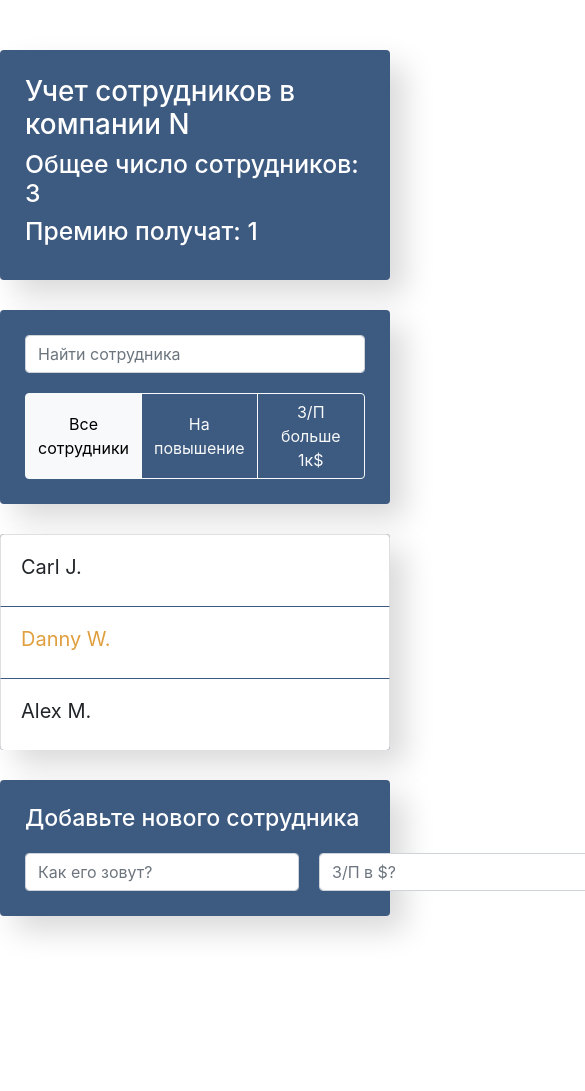
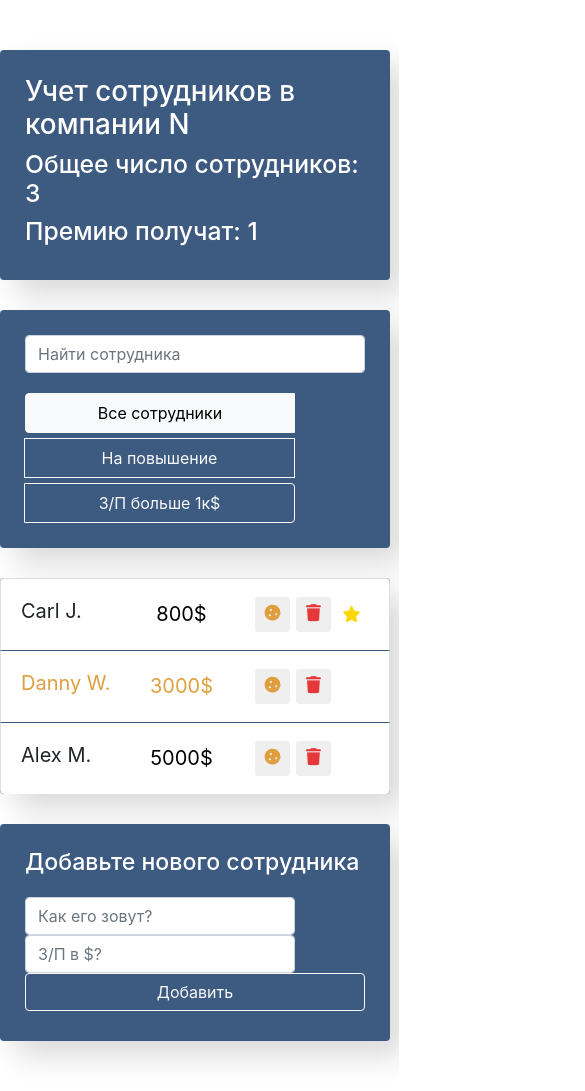
Before and after one commit to horoshere/Employees-template, a React app: page / in a window 390 px wide. Shown: the top 1091 px of the page, 585 px wide, since content can reach past the window. Before the commit the page ends 966 px from the top, so only its background shows below. Built offline with nearby package versions, Linux system fonts and the light colour scheme.

Commit message:
Mini-adaptation.

```diff
--- a/package.json
+++ b/package.json
@@ -9,6 +9,8 @@
     "react": "^17.0.2",
     "react-dom": "^17.0.2",
     "react-scripts": "4.0.3",
+    "sass": "^1.51.0",
+    "save": "^2.5.0",
     "web-vitals": "^1.0.1"
   },
   "scripts": {
--- a/src/components/employees-add-form/employees-add-form.js
+++ b/src/components/employees-add-form/employees-add-form.js
@@ -1,6 +1,7 @@
+import { Component } from "react/cjs/react.production.min";
 
-import { Component } from "react/cjs/react.production.min";
-import "./employees-add-form.css";
+// import "./employees-add-form.css";
+import './employees-add-form.scss';
 
 class EmployeesAddForm extends Component {
     constructor (props) {
--- /dev/null
+++ b/src/components/employees-add-form/employees-add-form.scss
@@ -0,0 +1,20 @@
+.add-form {
+    margin-top: 20px;
+    input {
+        width: 350px;
+        margin-right: 20px;
+    }
+}
+
+.app-add-form {
+    margin-top: 30px;
+    padding: 25px;
+    background-color: #3d5a80;
+    border-radius: 4px;
+    box-shadow: 15px 15px 30px rgba(0,0,0, .15);
+    color: #fff;
+}
+
+.red {
+    border: 1px solid red;
+}
--- a/src/components/employees-list-item/employees-list-item.css
+++ b/src/components/employees-list-item/employees-list-item.css
@@ -62,3 +62,37 @@
 .list-group-item.increase .btn-star {
     color: #aeaeae;
 }
+
+@media (max-width: 991px) {
+    .list-group-item span {
+        min-width: 160px;
+    }
+}
+
+@media (max-width: 575px) {
+    .btn-group {
+        flex-direction: column;
+        justify-content: space-between;
+        width: 270px;
+        height: 130px;
+    }
+    .btn-group .btn:nth-child(3) {
+        margin-bottom: 0;
+    }
+    .btn {
+        margin-bottom: 5px;
+    }
+    .list-group-item span {
+        min-width:90px;
+    }
+    .list-group-item input {
+        min-width:50px;
+    }
+    form.add-form.d-flex {
+        flex-direction: column;
+        justify-content: space-between;
+    }
+    input.form-control.new-post-label {
+        width: 270px;
+    }
+}
```
Also changed, not shown: src/components/employees-add-form/employees-add-form.css, 1 other file.
